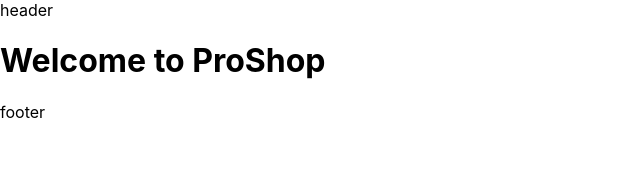
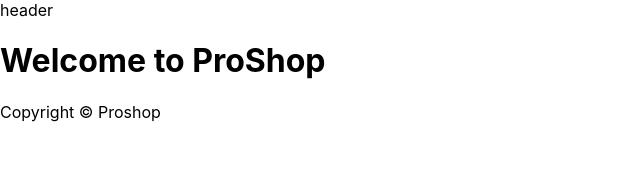
Before and after one commit to Rey-commits/Fullstack-eCommerce, a React (Create React App) app in the folder frontend/: page / in a window 1280 px wide. Shown: the top 192 px of the page, without its empty margins (0-640 px from the left). Built offline with nearby package versions, Linux system fonts and the light colour scheme.

Commit message:
Footer have been modified

```diff
--- a/frontend/src/components/Footer.js
+++ b/frontend/src/components/Footer.js
@@ -1,10 +1,18 @@
 import React from 'react'
+import { Container, Row, Col } from "react-bootstrap"
 
 const Footer = () => {
     return (
-        <div>
-            footer
-        </div>
+        <footer>
+        <Container>
+            <Row>
+                <Col className="text-center py-3">
+                    Copyright &copy; Proshop
+                </Col>
+            </Row>
+        </Container>
+
+        </footer>
     )
 }
 
```
